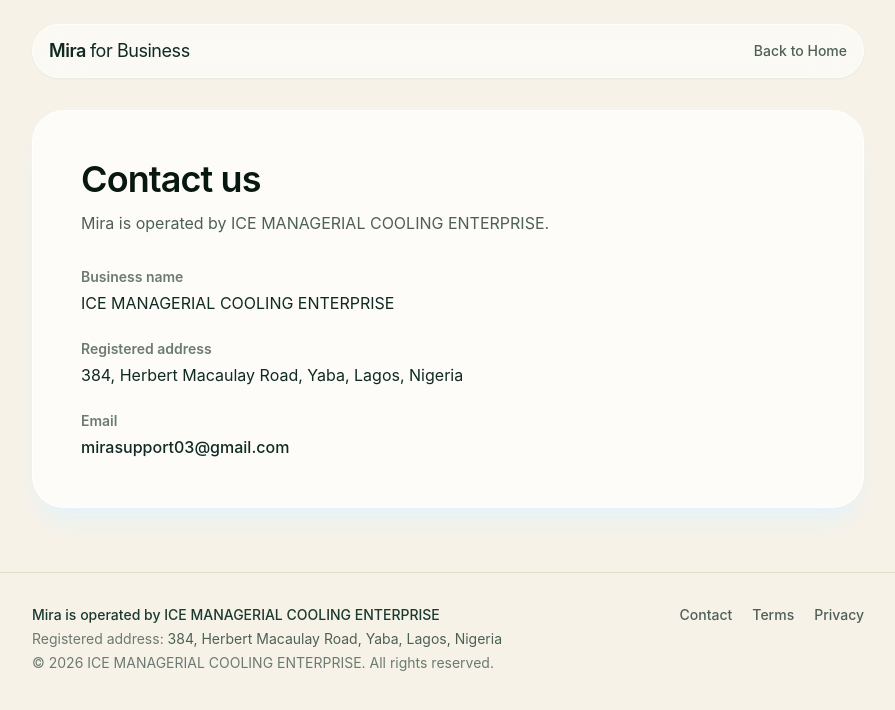
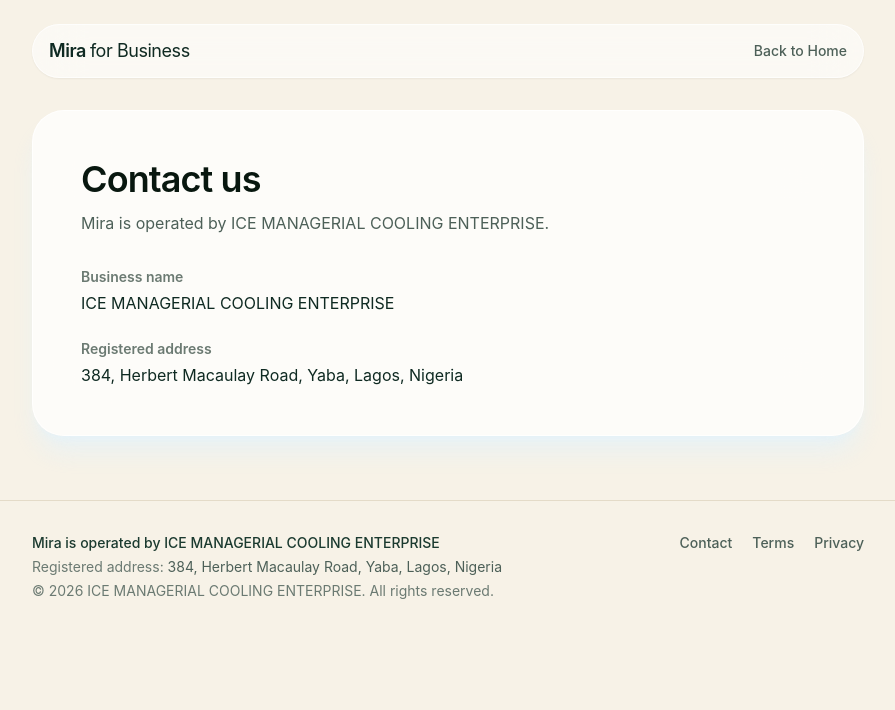
Before and after one commit to Ak-eem/Mira, a Next.js app: page /contact in a window 1280 px wide. Shown: the top 710 px of the page, without its empty margins (192-1087 px from the left). Built offline with nearby package versions, Linux system fonts and the light colour scheme.

Commit message:
contact: remove the email address

```diff
--- a/app/contact/page.tsx
+++ b/app/contact/page.tsx
@@ -1,5 +1,5 @@
 import Link from "next/link";
-import { BUSINESS_ADDRESS, BUSINESS_LEGAL_NAME, CONTACT_EMAIL } from "@/lib/site/business";
+import { BUSINESS_ADDRESS, BUSINESS_LEGAL_NAME } from "@/lib/site/business";
 
 export const metadata = {
   title: "Contact | Mira",
@@ -32,12 +32,6 @@ export default function ContactPage() {
                 <address className="not-italic">{BUSINESS_ADDRESS}</address>
               </dd>
             </div>
-            <div>
-              <dt className="text-sm font-semibold text-slate-500">Email</dt>
-              <dd className="mt-1">
-                <a href={`mailto:${CONTACT_EMAIL}`} className="font-medium text-accent underline-offset-4 hover:underline">{CONTACT_EMAIL}</a>
-              </dd>
-            </div>
           </dl>
         </article>
       </div>
--- a/lib/site/business.ts
+++ b/lib/site/business.ts
@@ -2,7 +2,3 @@
 // business verification checks against the registration documents: do not abbreviate or reword them.
 export const BUSINESS_LEGAL_NAME = "ICE MANAGERIAL COOLING ENTERPRISE";
 export const BUSINESS_ADDRESS = "384, Herbert Macaulay Road, Yaba, Lagos, Nigeria";
-
-// A monitored inbox. Set NEXT_PUBLIC_CONTACT_EMAIL to change it; the default is the support address Mira
-// already puts in its customer emails.
-export const CONTACT_EMAIL = process.env.NEXT_PUBLIC_CONTACT_EMAIL?.trim() || "mirasupport03@gmail.com";
```
